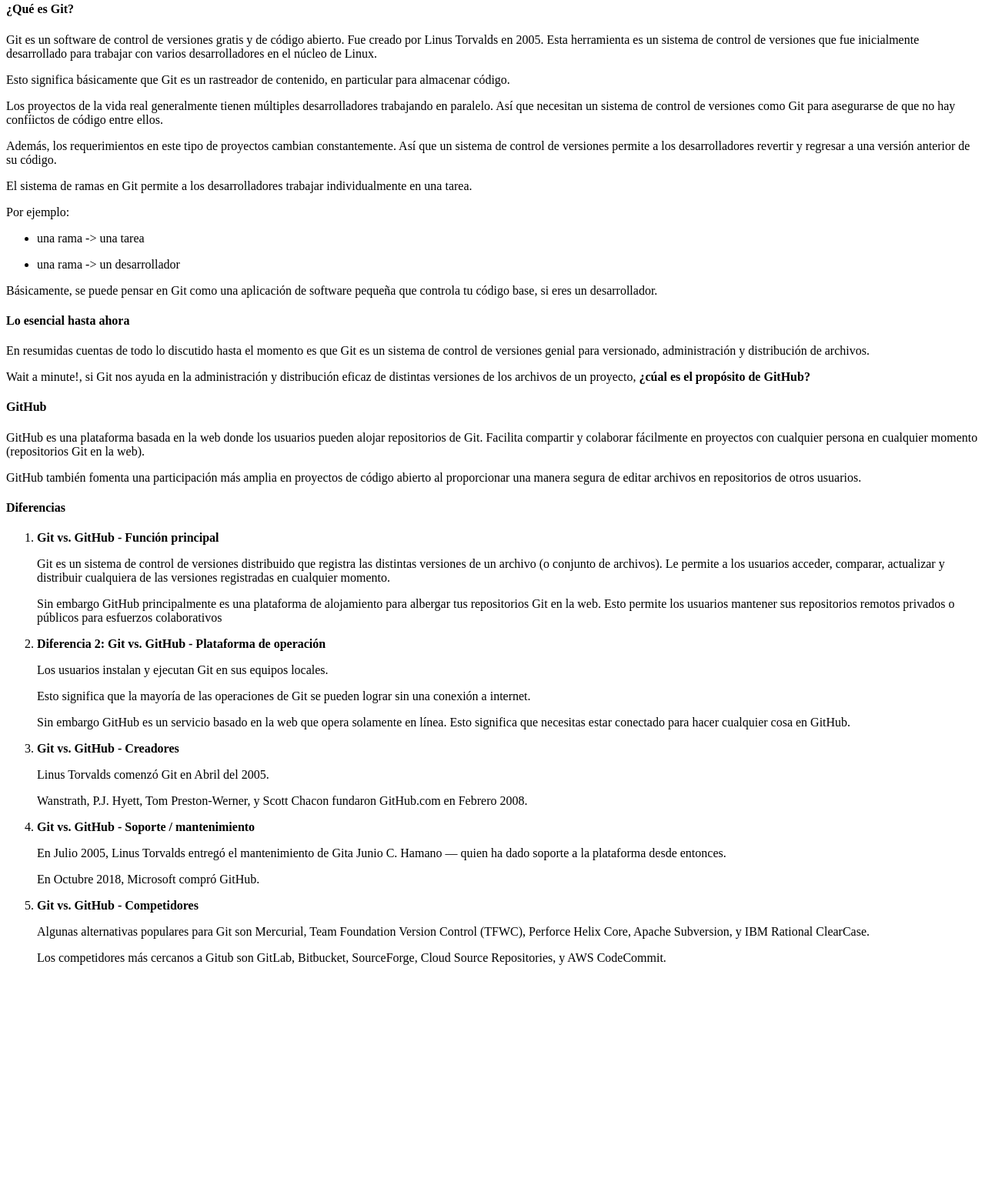
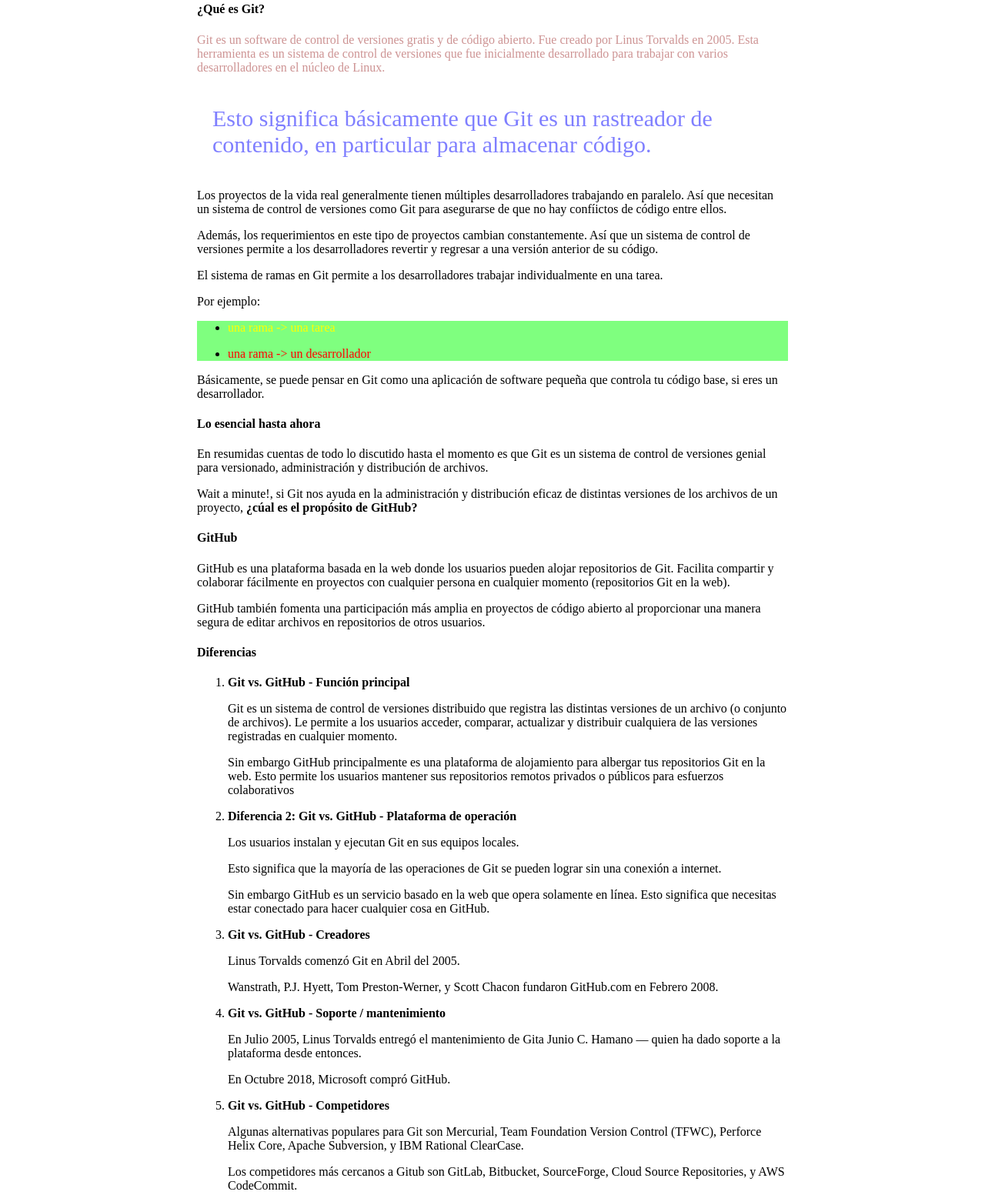
Before and after one commit to Sergi-Leon/css-asix1, a plain HTML site: page index.html in a window 1280 px wide. Shown: the part 18-1571 px from the top of the page at 77% size. Before the commit the page ends 1288 px from the top, so only its background shows below. Drawn offline with Linux system fonts and the light colour scheme.

Commit message:
20/10/2021

```diff
--- a/index.html
+++ b/index.html
@@ -7,20 +7,26 @@
     <title>Git & GitHub</title>
     <link rel="shortcut icon" href="./img/github-alt-brands.svg" type="image/x-icon">
 </head>
-<body>
+<body style="margin: 0; padding-left: 20%; padding-right: 20%; background-size: contain;" background="img/maxyland.png;">
     <h4>¿Qué es Git?</h4>
-    <p>Git es un software de control de versiones gratis y de código abierto. Fue creado por Linus Torvalds en 2005. Esta herramienta es un sistema de control de versiones
+    <!--Estilos en línea:
+        Agregamos estilos en línea con el atributo style-->
+    <p style="color: #a02f2f85;">Git es un software de control de versiones gratis y de código abierto. Fue creado por Linus Torvalds en 2005. Esta herramienta es un sistema de control de versiones
         que fue inicialmente desarrollado para trabajar con varios desarrolladores en el núcleo de Linux.</p>
-    <p>Esto significa básicamente que Git es un rastreador de contenido, en particular para almacenar código.</p>
+    <p style="color: rgba(0,0,255,0.5); font-size: 30px; padding: 10px 20px;">Esto significa básicamente que Git es un rastreador de contenido, en particular para almacenar código.</p>
     <p>Los proyectos de la vida real generalmente tienen múltiples desarrolladores trabajando en paralelo. Así que necesitan un sistema de control de versiones como Git para
         asegurarse de que no hay confíictos de código entre ellos.</p>
     <p>Además, los requerimientos en este tipo de proyectos cambian constantemente. Así que un sistema de control de versiones permite a los desarrolladores revertir y
         regresar a una versión anterior de su código.</p>
     <p>El sistema de ramas en Git permite a los desarrolladores trabajar individualmente en una tarea.</p>
     <p>Por ejemplo:</p>
-    <ul>
-        <li><p>una rama -> una tarea</p></li>
-        <li><p>una rama -> un desarrollador</p></li>
+    <ul style="background-color: rgba(0,255,0,0.5)">
+        <li>
+            <p style="color: yellow;">una rama -> una tarea</p>
+        </li>
+        <li>
+            <p style="color: red;">una rama -> un desarrollador</p>
+        </li>
     </ul>
     <p>Básicamente, se puede pensar en Git como una aplicación de software pequeña que controla tu código base, si eres un desarrollador.</p>
     <h4>Lo esencial hasta ahora</h4>
@@ -34,25 +40,30 @@
         usuarios.</p>
     <h4>Diferencias</h4>
     <ol>
-        <li><b>Git vs. GitHub - Función principal</b></li>
+        <li><b>Git vs. GitHub - Función principal</b>
             <p>Git es un sistema de control de versiones distribuido que registra las distintas versiones de un archivo (o conjunto de archivos). Le permite a los usuarios acceder,
                 comparar, actualizar y distribuir cualquiera de las versiones registradas en cualquier momento.</p>
             <p>Sin embargo GitHub principalmente es una plataforma de alojamiento para albergar tus repositorios Git en la web. Esto permite los usuarios mantener sus
                 repositorios remotos privados o públicos para esfuerzos colaborativos</p>
-        <li><b>Diferencia 2: Git vs. GitHub - Plataforma de operación</b></li>
+        </li>
+        <li><b>Diferencia 2: Git vs. GitHub - Plataforma de operación</b>
             <p>Los usuarios instalan y ejecutan Git en sus equipos locales.</p>
             <p>Esto significa que la mayoría de las operaciones de Git se pueden lograr sin una conexión a internet.</p>
             <p>Sin embargo GitHub es un servicio basado en la web que opera solamente en línea. Esto significa que necesitas estar conectado para hacer cualquier cosa en
                 GitHub.</p>
-        <li><b>Git vs. GitHub - Creadores</b></li>
+        </li>
+        <li><b>Git vs. GitHub - Creadores</b>
             <p>Linus Torvalds comenzó Git en Abril del 2005.</p>
             <p>Wanstrath, P.J. Hyett, Tom Preston-Werner, y Scott Chacon fundaron GitHub.com en Febrero 2008.</p>
-        <li><b>Git vs. GitHub - Soporte / mantenimiento</b></li>
+        </li>
+        <li><b>Git vs. GitHub - Soporte / mantenimiento</b>
             <p>En Julio 2005, Linus Torvalds entregó el mantenimiento de Gita Junio C. Hamano — quien ha dado soporte a la plataforma desde entonces.</p>
             <p>En Octubre 2018, Microsoft compró GitHub.</p>
-        <li><b>Git vs. GitHub - Competidores</b></li>
+        </li>
+        <li><b>Git vs. GitHub - Competidores</b>
             <p>Algunas alternativas populares para Git son Mercurial, Team Foundation Version Control (TFWC), Perforce Helix Core, Apache Subversion, y IBM Rational ClearCase.</p>
             <p>Los competidores más cercanos a Gitub son GitLab, Bitbucket, SourceForge, Cloud Source Repositories, y AWS CodeCommit.</p>
+        </li>
     </ol>
 </body>
 </html>
```
Also changed, not shown: img/maxyland.png (added). Lines whose indentation alone changed are shown as unchanged.
